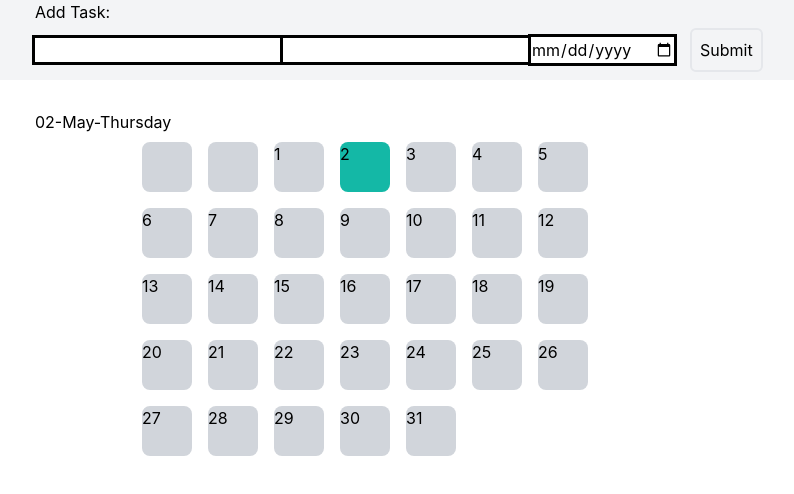
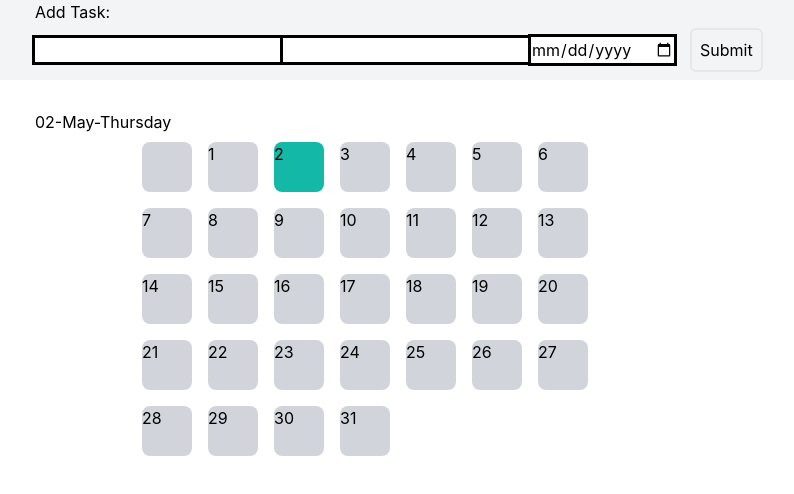
Before and after one commit to VirLg/raccoon-doc-todo-react, a React (Create React App) app: page / in a window 1280 px wide. Shown: the top 494 px of the page, without its empty margins (65-859 px from the left). Built offline with nearby package versions, Linux system fonts and the light colour scheme.

Commit message:
add fix current day

```diff
--- a/src/components/calendar/Calendar.jsx
+++ b/src/components/calendar/Calendar.jsx
@@ -5,9 +5,9 @@ import CalendarItem from './CalendarItem';
 const Calendar = () => {
   const curretDate = moment().date();
   const dayInMonth = moment().daysInMonth();
-  const dayOfWeek = moment().day();
+
   const currentDate = moment().date();
-  let firstWeek = [];
+
   const arrCurrentWeek = [];
   for (let i = 1; i < dayInMonth + 1; i += 1) {
     if (i < currentDate) {
@@ -18,16 +18,12 @@ const Calendar = () => {
       arrCurrentWeek.push(i);
     }
   }
-  const beforeWeek = [];
-  for (let i = 1; i < arrCurrentWeek[0]; i += 1) {
-    beforeWeek.push(i);
-  }
 
-  if (!(currentDate % 7 === 0))
-    firstWeek = [...new Array(dayOfWeek - 2), ...beforeWeek];
-  const curretMonth = [...firstWeek, ...arrCurrentWeek];
+  const addItem = (currentDate % 7) - 1 ? (currentDate % 7) - 1 : 0;
+
+  const curretMonth = [...new Array(addItem), ...arrCurrentWeek];
   const m = moment().format('DD-MMM-dddd');
-  console.log('m', m);
+
   return (
     <div className="max-w-[860px] pt-[30px]">
       <h2 className="ml-[100px]">{m}</h2>
```
